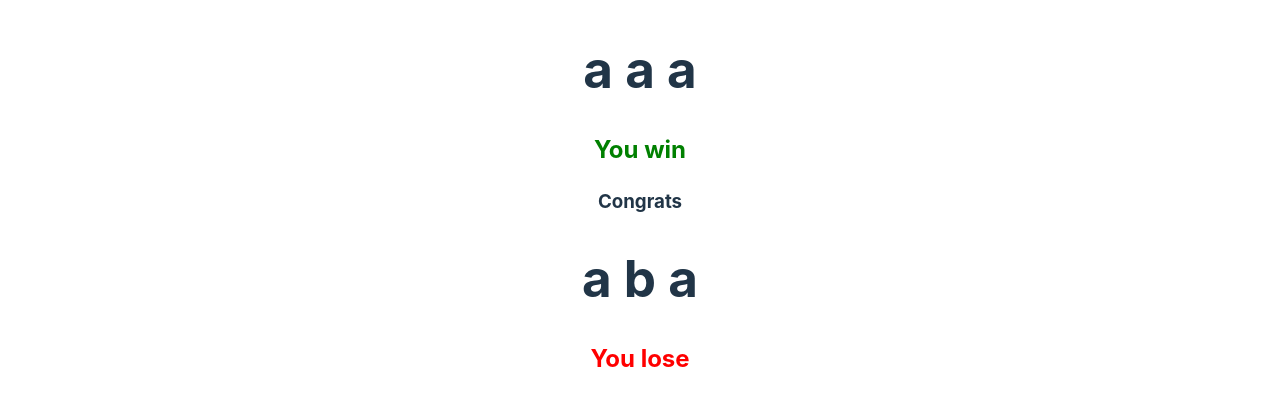
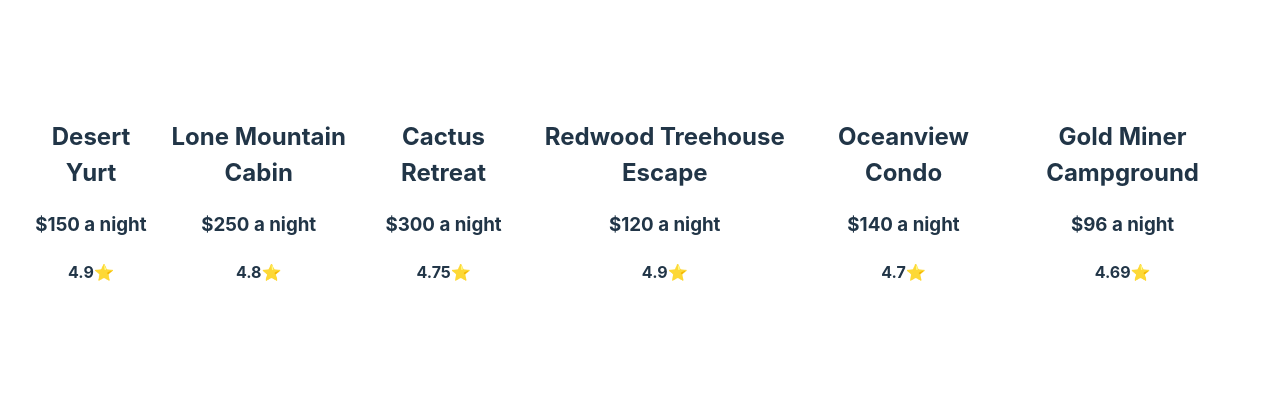
Before and after one commit to dominik-matysek/React-App, a React (Vite) app: page / in a window 1280 px wide. Shown: the part 198-604 px from the top of the page. Built offline with nearby package versions, Linux system fonts and the light colour scheme.

Commit message:
More exercises with React basics - propTypes, key prop, created shopping and property lists

```diff
--- a/package.json
+++ b/package.json
@@ -10,6 +10,7 @@
     "preview": "vite preview"
   },
   "dependencies": {
+    "prop-types": "^15.8.1",
     "react": "^18.2.0",
     "react-dom": "^18.2.0"
   },
--- a/src/App.jsx
+++ b/src/App.jsx
@@ -7,7 +7,24 @@ import DoubleDice from './DoubleDice';
 import Heading from './Heading';
 import ColorList from './ColorList';
 import Slots from './Slots';
+import ShoppingList from './ShoppingList';
+import PropertyList from "./PropertyList";
 
+const properties = [
+  { id: 129031, name: "Desert Yurt", rating: 4.9, price: 150 },
+  { id: 129331, name: "Lone Mountain Cabin", rating: 4.8, price: 250 },
+  { id: 129032, name: "Cactus Retreat", rating: 4.75, price: 300 },
+  { id: 129033, name: "Redwood Treehouse Escape", rating: 4.9, price: 120 },
+  { id: 129034, name: "Oceanview Condo", rating: 4.7, price: 140 },
+  { id: 129035, name: "Gold Miner Campground", rating: 4.69, price: 96 },
+];
+
+const data = [
+  {id: 1, item: "eggs", quantity: 12, completed: false},
+  {id: 2, item: "milk", quantity: 1, completed: true},
+  {id: 3, item: "chicken breasts", quantity: 4, completed: false},
+  {id: 4, item: "carrots", quantity: 6, completed: true},
+];
 
 function App() {
  return (
@@ -22,16 +39,17 @@ function App() {
     {/* {} is a syntax to escape JSX */}
     {/* <ListPicker values={[1, 2, 3]}/>
     <ListPicker values={["a", "b", "c"]}/>     */}
-
     {/* <ColorList colors={["red", "pink", "purple", "teal"]}/>
     <ColorList colors={["olive", "orangered", "slategrey"]}/> */}
-
-    <Slots val1="a" val2="a" val3="a" />
-    <Slots val1="a" val2="b" val3="a" />
-
+    {/* <Slots val1="a" val2="a" val3="a" />
+    <Slots val1="a" val2="b" val3="a" /> */}
     {/* <DoubleDice/>
     <DoubleDice/>
     <DoubleDice/> */}
+
+    {/* <ShoppingList items = {data}/> */}
+
+    <PropertyList properties = {properties}/>
 
   </div>
  );
--- /dev/null
+++ b/src/Property.jsx
@@ -0,0 +1,9 @@
+export default function Property({ name, price, rating, id }) {
+    return (
+        <div className="Property">
+            <h2>{name}</h2>
+            <h3>${price} a night</h3>
+            <h4>{rating}⭐</h4>
+        </div>
+    );
+}
--- /dev/null
+++ b/src/PropertyList.css
@@ -0,0 +1,3 @@
+.PropertyList {
+    display: flex;
+  }
--- /dev/null
+++ b/src/PropertyList.jsx
@@ -0,0 +1,12 @@
+import Property from "./Property";
+import "./PropertyList.css";
+
+export default function PropertyList({properties}) {
+    return (
+        <div className="PropertyList">
+            {properties.map((p) => (
+                <Property key = {p.id} name = {p.name} rating = {p.rating} price = {p.price}/>
+            ))}
+        </div>
+    );
+}
--- /dev/null
+++ b/src/ShoppingList.jsx
@@ -0,0 +1,13 @@
+import ShoppingListItem from "./ShoppingListItem";
+
+export default function ShoppingList({items}) {
+
+    return (
+        <ul>
+            {items.map((i) => (
+                <ShoppingListItem key = {i.id} item = {i.item} quantity = {i.quantity} completed = {i.completed}/>
+                // <ShoppingListItem key = {i.id} {...i}/> another possible way is to use spread operator because we have same attribute names in shoppinglistitem
+            ))}
+        </ul>
+    );
+}
--- /dev/null
+++ b/src/ShoppingListItem.jsx
@@ -0,0 +1,9 @@
+function ShoppingListItem({item, quantity, completed}) {
+    const styles = {color: completed ? "grey" : "red", textDecoration: completed ? "line-through" : "none"};
+    return (
+        <li style={styles}>{item} - {quantity}</li>
+    );
+}
+
+// same as doing export default function
+export default ShoppingListItem;
```
Also changed, not shown: 1 other file (tests, documents, lock files or other folders).
